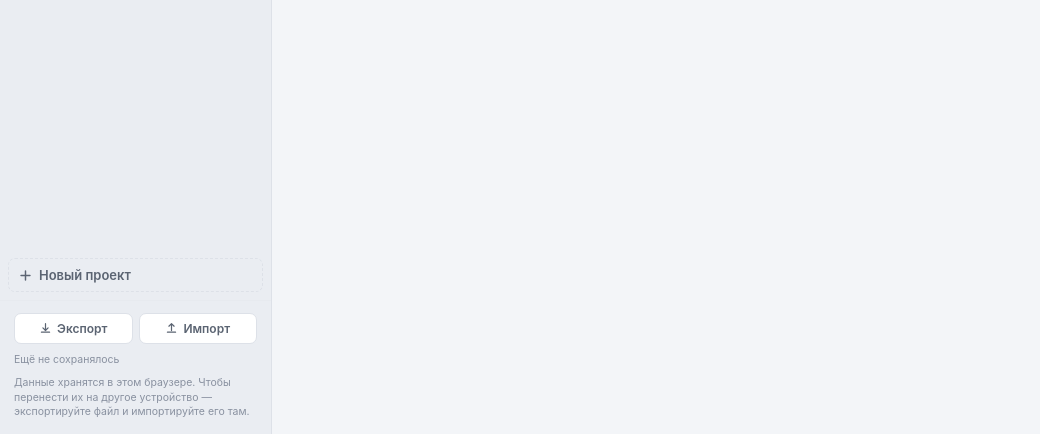
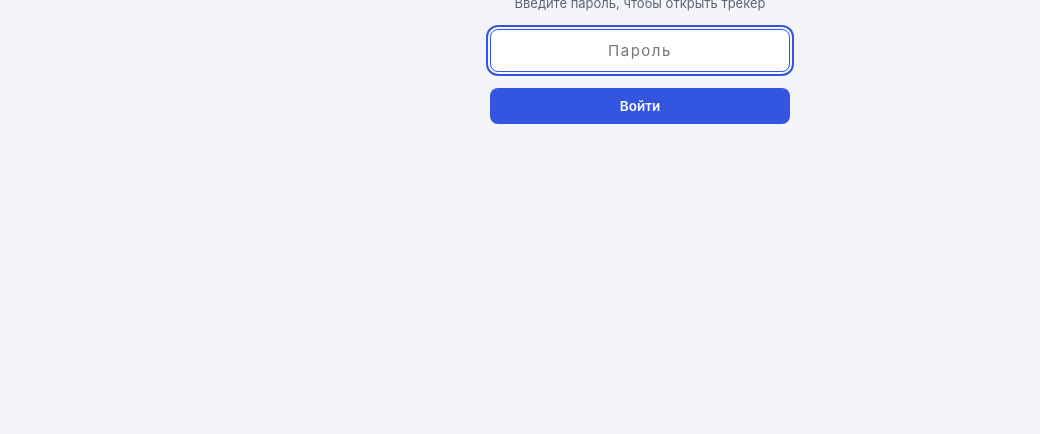
Before and after one commit to AibatKarimov/pricel, a plain HTML site: page index.html in a window 1280 px wide. Shown: the part 366-800 px from the top of the page, without its empty margins (0-1040 px from the left). Drawn offline with Linux system fonts and the light colour scheme.

Commit message:
Добавить экран блокировки по паролю

```diff
--- a/index.html
+++ b/index.html
@@ -259,8 +259,55 @@
     cursor: pointer;
   }
   .io-btn:hover { border-color: var(--accent); color: var(--accent); }
+  .io-btn-icon { flex: 0 0 auto; padding: 7px 9px; }
   .save-status { font-size: 10.5px; color: var(--ink-faint); }
   .save-hint { font-size: 10.5px; color: var(--ink-faint); line-height: 1.4; }
+
+  /* ---------- Lock screen ---------- */
+  .lock-screen {
+    width: 100%;
+    min-height: 100vh;
+    display: flex;
+    align-items: center;
+    justify-content: center;
+    padding: 24px;
+  }
+  .lock-card {
+    width: 100%;
+    max-width: 300px;
+    display: flex;
+    flex-direction: column;
+    align-items: center;
+    gap: 6px;
+    text-align: center;
+  }
+  .lock-card .brand-mark { color: var(--accent); margin-bottom: 4px; }
+  .lock-card h1 { font-size: 19px; font-weight: 700; }
+  .lock-card p { margin: 0 0 10px; font-size: 13px; color: var(--ink-soft); }
+  .lock-card input {
+    width: 100%;
+    padding: 11px 12px;
+    border-radius: 8px;
+    border: 1px solid var(--border);
+    background: var(--surface);
+    text-align: center;
+    letter-spacing: 0.1em;
+    font-size: 15px;
+  }
+  .lock-card input:focus-visible { border-color: var(--accent); }
+  .lock-card button {
+    width: 100%;
+    margin-top: 10px;
+    padding: 10px;
+    border: none;
+    border-radius: 8px;
+    background: var(--accent);
+    color: var(--accent-ink);
+    font-weight: 600;
+    font-size: 13.5px;
+    cursor: pointer;
+  }
+  .lock-error { color: var(--danger); font-size: 12px; margin-top: 8px; }
 
   /* ---------- Mobile top bar ---------- */
   .mobile-bar { display: none; }
@@ -612,6 +659,8 @@
   "use strict";
 
   var STORAGE_KEY = "pricel.v1";
+  var LOCK_KEY = "pricel.unlocked";
+  var PASSWORD = "254828";
   var uiSidebarOpen = false;
   var uiActiveTab = "board";
   var uiAddProjectOpen = false;
@@ -653,6 +702,49 @@
   }
   function hostnameOf(url) {
     try { return new URL(url).hostname.replace(/^www\./, ""); } catch (e) { return url; }
+  }
+
+  /* ---------- Lock screen ---------- */
+  function isUnlocked() {
+    try { return localStorage.getItem(LOCK_KEY) === "1"; } catch (e) { return false; }
+  }
+  function setUnlocked(v) {
+    try {
+      if (v) localStorage.setItem(LOCK_KEY, "1");
+      else localStorage.removeItem(LOCK_KEY);
+    } catch (e) {}
+  }
+  function renderLockScreen(errorMsg) {
+    document.getElementById("backdrop").className = "backdrop";
+    document.getElementById("app-inner").innerHTML = '' +
+      '<div class="lock-screen">' +
+        '<form class="lock-card" data-action="unlock-form">' +
+          '<span class="brand-mark">' + ICONS.target + '</span>' +
+          '<h1>Прицел</h1>' +
+          '<p>Введите пароль, чтобы открыть трекер</p>' +
+          '<input type="password" inputmode="numeric" name="password" placeholder="Пароль" autofocus />' +
+          (errorMsg ? '<div class="lock-error">' + escapeHtml(errorMsg) + '</div>' : '') +
+          '<button type="submit">Войти</button>' +
+        '</form>' +
+      '</div>';
+    var root = document.getElementById("app-inner");
+    root.addEventListener("submit", function onLockSubmit(e) {
+      var form = e.target.closest('[data-action="unlock-form"]');
+      if (!form) return;
+      e.preventDefault();
+      var entered = form.elements["password"].value;
+      if (entered === PASSWORD) {
+        setUnlocked(true);
+        root.removeEventListener("submit", onLockSubmit);
+        render();
+      } else {
+        renderLockScreen("Неверный пароль");
+      }
+    });
+  }
+  function lockApp() {
+    setUnlocked(false);
+    renderLockScreen();
   }
 
   /* ---------- State ---------- */
@@ -880,7 +972,8 @@
     download: '<svg width="13" height="13" viewBox="0 0 16 16" fill="none" xmlns="http://www.w3.org/2000/svg"><path d="M8 2V10.5M8 10.5L4.8 7.3M8 10.5L11.2 7.3" stroke="currentColor" stroke-width="1.5" stroke-linecap="round" stroke-linejoin="round"/><path d="M3 12.5H13" stroke="currentColor" stroke-width="1.5" stroke-linecap="round"/></svg>',
     upload: '<svg width="13" height="13" viewBox="0 0 16 16" fill="none" xmlns="http://www.w3.org/2000/svg"><path d="M8 10.5V2M8 2L4.8 5.2M8 2L11.2 5.2" stroke="currentColor" stroke-width="1.5" stroke-linecap="round" stroke-linejoin="round"/><path d="M3 12.5H13" stroke="currentColor" stroke-width="1.5" stroke-linecap="round"/></svg>',
     menu: '<svg width="16" height="16" viewBox="0 0 16 16" fill="none" xmlns="http://www.w3.org/2000/svg"><path d="M2.5 4.5H13.5M2.5 8H13.5M2.5 11.5H13.5" stroke="currentColor" stroke-width="1.6" stroke-linecap="round"/></svg>',
-    link: '<svg width="13" height="13" viewBox="0 0 16 16" fill="none" xmlns="http://www.w3.org/2000/svg"><path d="M6.7 9.3L9.3 6.7M6.3 4.5L7.2 3.6a2.3 2.3 0 0 1 3.3 3.3l-1 1M9.7 11.5l-.9.9a2.3 2.3 0 0 1-3.3-3.3l1-1" stroke="currentColor" stroke-width="1.4" stroke-linecap="round" stroke-linejoin="round"/></svg>'
+    link: '<svg width="13" height="13" viewBox="0 0 16 16" fill="none" xmlns="http://www.w3.org/2000/svg"><path d="M6.7 9.3L9.3 6.7M6.3 4.5L7.2 3.6a2.3 2.3 0 0 1 3.3 3.3l-1 1M9.7 11.5l-.9.9a2.3 2.3 0 0 1-3.3-3.3l1-1" stroke="currentColor" stroke-width="1.4" stroke-linecap="round" stroke-linejoin="round"/></svg>',
+    lock: '<svg width="13" height="13" viewBox="0 0 16 16" fill="none" xmlns="http://www.w3.org/2000/svg"><rect x="3.5" y="7.5" width="9" height="6" rx="1.2" stroke="currentColor" stroke-width="1.4"/><path d="M5.5 7.5V5.5a2.5 2.5 0 0 1 5 0v2" stroke="currentColor" stroke-width="1.4" stroke-linecap="round"/></svg>'
   };
 
   /* ---------- Render ---------- */
@@ -923,6 +1016,7 @@
           '<div class="io-row">' +
             '<button type="button" class="io-btn" data-action="export">' + ICONS.download + ' Экспорт</button>' +
             '<button type="button" class="io-btn" data-action="import">' + ICONS.upload + ' Импорт</button>' +
+            '<button type="button" class="io-btn io-btn-icon" data-action="lock-app" aria-label="Заблокировать">' + ICONS.lock + '</button>' +
             '<input type="file" id="import-input" accept="application/json,.json" class="sr-only" />' +
           '</div>' +
           '<div class="save-status tabular">' + savedLabel + '</div>' +
@@ -1144,6 +1238,9 @@
         var input = document.getElementById("import-input");
         if (input) input.click();
         break;
+      case "lock-app":
+        lockApp();
+        break;
     }
   }
   document.getElementById("backdrop").addEventListener("click", function () { uiSidebarOpen = false; render(); });
@@ -1185,6 +1282,7 @@
 
   bindRootEventsOnce(document.getElementById("app-inner"));
   initCapabilities();
-  render();
+  if (isUnlocked()) render();
+  else renderLockScreen();
 })();
 </script>
```
